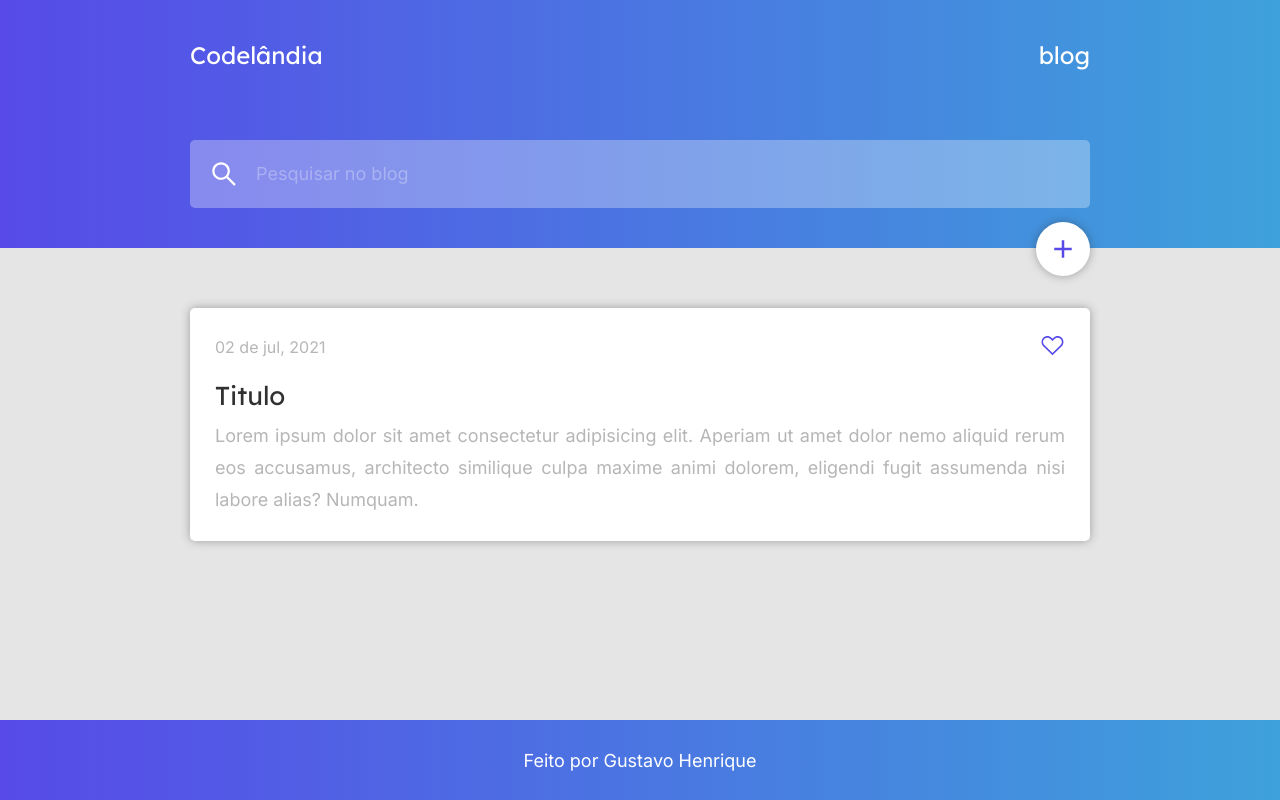
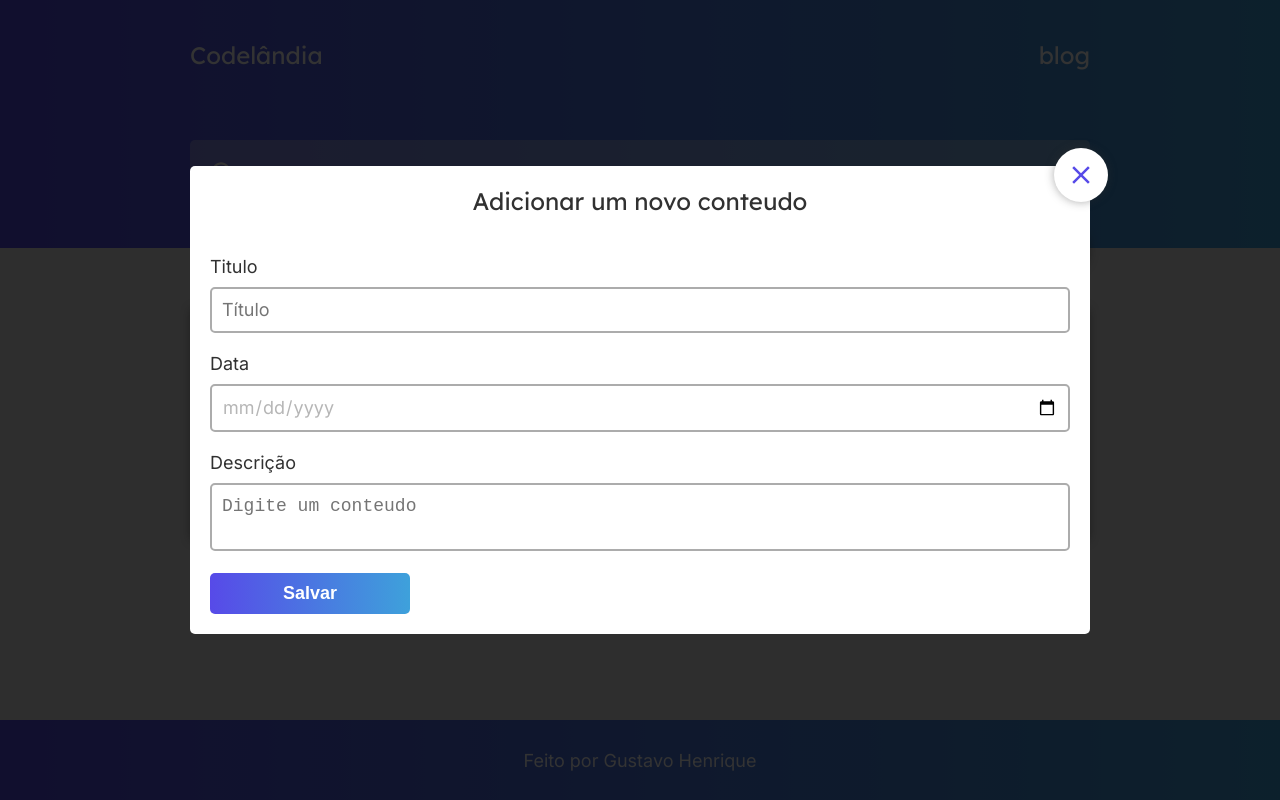
Before and after one commit to ghdpreto/codelandia, a plain HTML site: page index.html in a window 1280 px wide. Both pictures are taken after a click on the element 1063 px from the left and 249 px from the top of the page. Drawn offline with Linux system fonts and the light colour scheme.

Commit message:
cria logica para exibir e ocultar o modal

```diff
--- a/index.html
+++ b/index.html
@@ -41,7 +41,7 @@
             placeholder="Pesquisar no blog"
           />
         </div>
-        <div class="c-add"></div>
+        <div class="c-add" data-js="btnOpenModal"></div>
       </div>
     </header>
 
@@ -76,9 +76,9 @@
       </div>
     </footer>
 
-    <div class="c-modal">
+    <div class="c-modal" data-js="modal">
       <div class="c-modal__form container">
-        <div class="c-modal__close"></div>
+        <div class="c-modal__close" data-js="btnCloseModal"></div>
         <h2 class="c-modal__title">Adicionar um novo conteudo</h2>
         <form action="">
           <div class="c-modal__group">
@@ -113,5 +113,6 @@
         </form>
       </div>
     </div>
+    <script src="./js/script.js"></script>
   </body>
 </html>
--- /dev/null
+++ b/js/script.js
@@ -0,0 +1,11 @@
+const btnOpenModal = document.querySelector('[data-js = btnOpenModal]')
+const btnCloseModal = document.querySelector('[data-js = btnCloseModal')
+const modal = document.querySelector('[data-js = modal]')
+
+btnOpenModal.addEventListener('click',  () => {
+    modal.classList.toggle('visible')
+})
+
+btnCloseModal.addEventListener('click', () => {
+    modal.classList.toggle('visible')
+})
--- a/style.css
+++ b/style.css
@@ -135,6 +135,7 @@
 
 .c-modal {
   visibility: hidden;
+  opacity: 0;
   display: flex;
   align-items: center;
   justify-content: center;
@@ -144,6 +145,12 @@
   top: 0;
   left: 0;
   background-color: rgba(0, 0, 0, 0.8);
+}
+
+.visible {
+  visibility: visible;
+  opacity: 1;
+  transition: 200ms opacity;
 }
 
 .c-modal__form {
```
